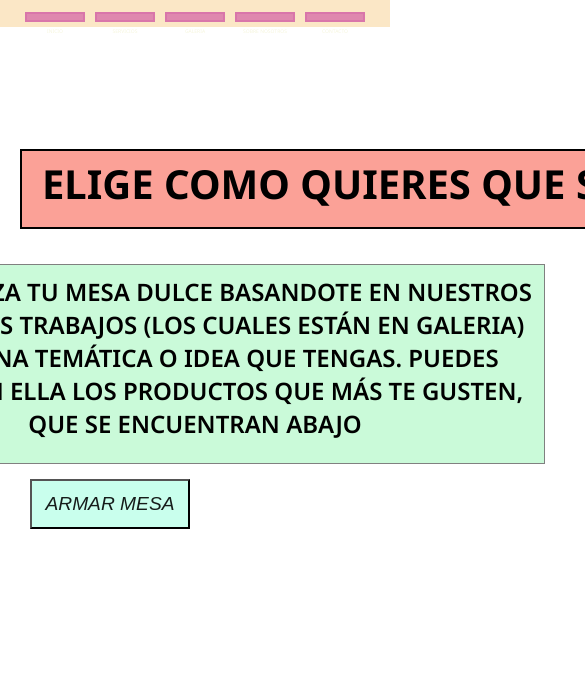
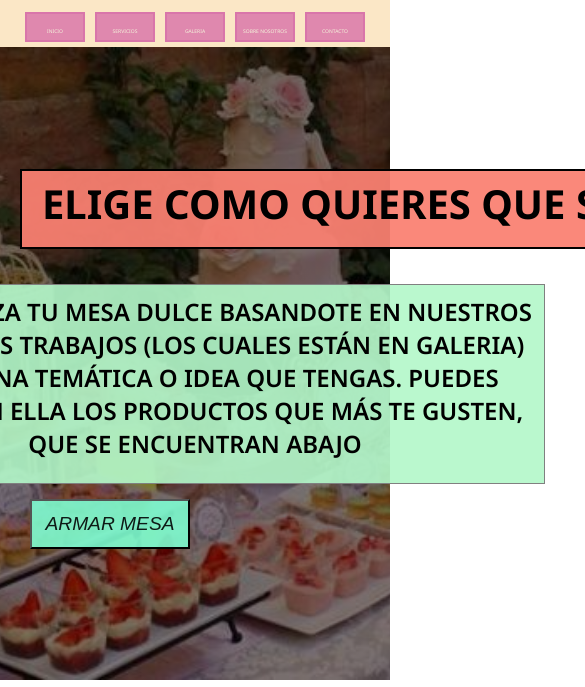
Before and after one commit to NanoJaldin/proyecto-coder, a plain HTML site: page pages/servicios.html in a window 390 px wide. Shown: the part 83-770 px from the top of the page, 585 px wide, since content can reach past the window. Drawn offline with Linux system fonts and the light colour scheme.

Commit message:
responsive2 del index

```diff
--- a/css/style.css
+++ b/css/style.css
@@ -329,6 +329,11 @@ footer .contenedorContacto div ul li img {
 }
 /*--------------------SERVICIOS-------------*/
 .personalizarMesa {
+  background: linear-gradient(rgba(0, 0, 0, 0.561), rgba(0, 0, 0, 0.51)),
+    url("../img/fondoServicios.jpg");
+  background-repeat: no-repeat;
+  background-size: cover;
+  background-position: center;
   font-family: "Lato", sans-serif;
   font-family: "Noto Sans", sans-serif;
   display: flex;
@@ -343,7 +348,7 @@ footer .contenedorContacto div ul li img {
   height: 80px;
   text-align: center;
   padding: 5px;
-  background-color: rgba(250, 128, 114, 0.736);
+  background-color: rgba(250, 128, 114, 0.936);
   font-size: 40px;
   font-weight: bold;
   margin: 20px;
@@ -355,7 +360,7 @@ footer .contenedorContacto div ul li img {
   height: 200px;
   text-align: center;
   border: 1px solid gray;
-  background-color: #b4f8c9b3;
+  background-color: #b4f8cae8;
   margin: 15px;
   padding: 10px;
   font-size: 24px;
@@ -366,7 +371,7 @@ footer .contenedorContacto div ul li img {
   height: 50px;
   text-decoration: none;
   color: rgba(0, 0, 0, 0.889);
-  background-color: rgba(127, 255, 212, 0.419);
+  background-color: rgba(127, 255, 212, 0.889);
   font-size: larger;
   font-style: oblique;
   align-self: flex-start;
@@ -381,6 +386,7 @@ footer .contenedorContacto div ul li img {
   margin-bottom: 50px;
   font-family: "Lato", sans-serif;
   font-family: "Noto Sans", sans-serif;
+  background-image: url("../img/fondoServicios2.jpg");
 }
 .introProductos div {
   display: flex;
@@ -1027,10 +1033,11 @@ textarea {
   }
   header nav ul li {
     width: 60px;
-    height: 10px;
+    height: 30px;
   }
   header nav ul li a {
     font-size: 5px;
+    margin-bottom: 30px;
   }
 }
 @media screen and (max-width: 400px) {
--- a/pages/servicios.html
+++ b/pages/servicios.html
@@ -82,6 +82,7 @@
           </p>
         </div>
       </div>
+      <div class="contenedorContacto">
         <div>
           <h5>Contactanos</h5>
           <ul>
@@ -105,6 +106,8 @@
             <li><img src="../img/youtube.png" alt="Logo de Youtube"><a href="https://www.youtube.com/@bakingdaychannel" target="_blank">Love Is Sweet</a></img></li>
           </ul>
         </div>
+      </div>
+
     </footer>
   </body>
 </html>
```
Also changed, not shown: pages/contacto.html (+3 -0 lines), pages/galeria.html (+3 -0 lines), pages/sobreNosotros.html (+12 -4 lines), img/fondoServicios.jpg (added), img/fondoServicios2.jpg (added). Lines whose indentation alone changed are shown as unchanged.
